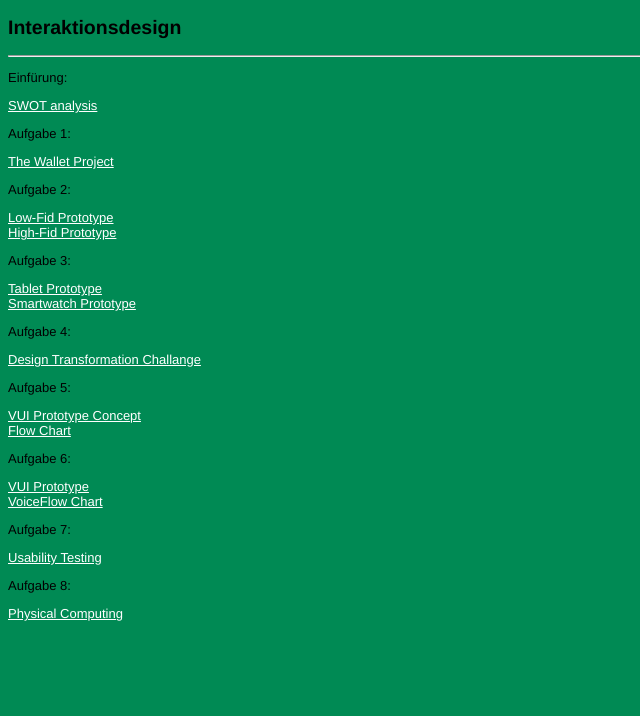
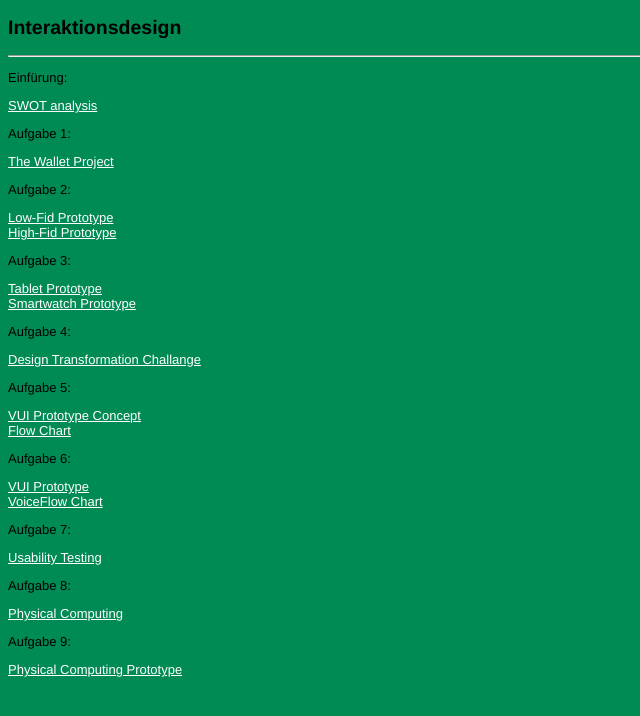
Before and after one commit to MoEzioRehm/MoEzioRehm.github.io, a plain HTML site: page index.html in a window 1280 px wide. Shown: the whole page, without its empty margins (0-640 px from the left). Drawn offline with Linux system fonts and the light colour scheme.

Commit message:
Update index.html

```diff
--- a/index.html
+++ b/index.html
@@ -58,6 +58,9 @@ a {
 	<br/>
 	<p>Aufgabe 8:</p>
 	<a href="https://sftp.hs-furtwangen.de/~rehmmori/IXD/Exercise%20%239/index09.html" target="_blank">Physical Computing</a>
+	<br/>
+	<p>Aufgabe 9:</p>
+	<a href="https://sftp.hs-furtwangen.de/~rehmmori/IXD/Exercise%20%2310/index10.html" target="_blank">Physical Computing Prototype</a>
 </body>
 
 </html>
```
